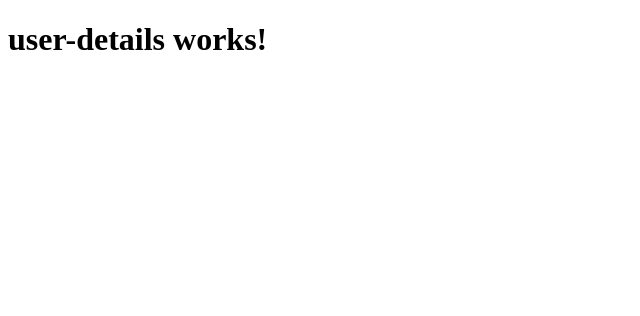
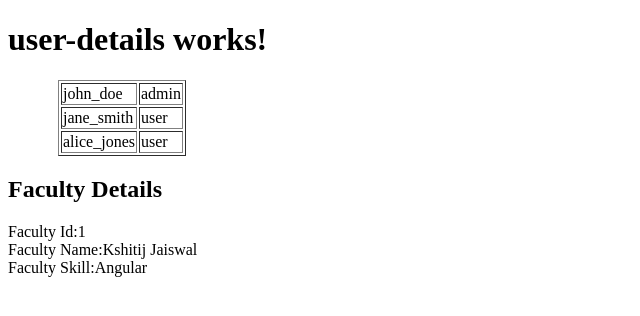
Before and after one commit to kshitijdev24/Angular-Project2, an Angular app: page / in a window 1280 px wide. Shown: the top 316 px of the page, without its empty margins (0-640 px from the left). Built offline with nearby package versions, Linux system fonts and the light colour scheme.

Commit message:
Add faculty details component and enhance user details display
- Introduced FacultyDetails component with template and styles.
- Updated app module to include FacultyDetails.
- Enhanced user-details template to display multiple users.
- Added Faculty interface for type safety.

```diff
--- a/src/app/app.html
+++ b/src/app/app.html
@@ -1,2 +1,3 @@
 
 <app-user-details></app-user-details>
+<app-faculty-details></app-faculty-details>
--- a/src/app/app.ts
+++ b/src/app/app.ts
@@ -1,10 +1,10 @@
 import { Component, signal } from '@angular/core';
 import { RouterOutlet } from '@angular/router';
 import { UserDetails } from './user-details/user-details';
-
+import { FacultyDetails } from './faculty-details/faculty-details';
 @Component({
   selector: 'app-root',
-  imports: [RouterOutlet, UserDetails],
+  imports: [RouterOutlet, UserDetails, FacultyDetails],
   templateUrl: './app.html',
   styleUrl: './app.css'
 })
--- /dev/null
+++ b/src/app/faculty-details/faculty-details.html
@@ -0,0 +1,4 @@
+<h2>Faculty Details</h2>
+Faculty Id:{{faculty1.facultyId}} <br>
+Faculty Name:{{faculty1.facultyName}} <br>
+Faculty Skill:{{faculty1.skill}} <br>
--- /dev/null
+++ b/src/app/faculty-details/faculty-details.ts
@@ -0,0 +1,16 @@
+import { Component } from '@angular/core';
+import { Faculty } from '../models/faculty';
+
+@Component({
+  selector: 'app-faculty-details',
+  imports: [],
+  templateUrl: './faculty-details.html',
+  styleUrl: './faculty-details.css',
+})
+export class FacultyDetails {
+  faculty1: Faculty = {
+    facultyId: 1,
+    facultyName: 'Kshitij Jaiswal',
+    skill: 'Angular',
+  }
+}
--- /dev/null
+++ b/src/app/models/faculty.ts
@@ -0,0 +1,5 @@
+export interface Faculty {
+    facultyId: number;
+    facultyName: string;
+    skill: string;
+}
--- a/src/app/user-details/user-details.html
+++ b/src/app/user-details/user-details.html
@@ -1 +1,15 @@
 <h1>user-details works!</h1>
+<table border="1" style="margin-left:50px">
+    <tr>
+        <td>{{user1.getUserName()}}</td>
+        <td>{{user1.getRole()}}</td>
+    </tr>
+    <tr>
+        <td>{{user2.getUserName()}}</td>
+        <td>{{user2.getRole()}}</td>
+    </tr>
+    <tr>
+        <td>{{user3.getUserName()}}</td>
+        <td>{{user3.getRole()}}</td>
+    </tr>
+</table>
```
Also changed, not shown: src/app/faculty-details/faculty-details.css (added).
